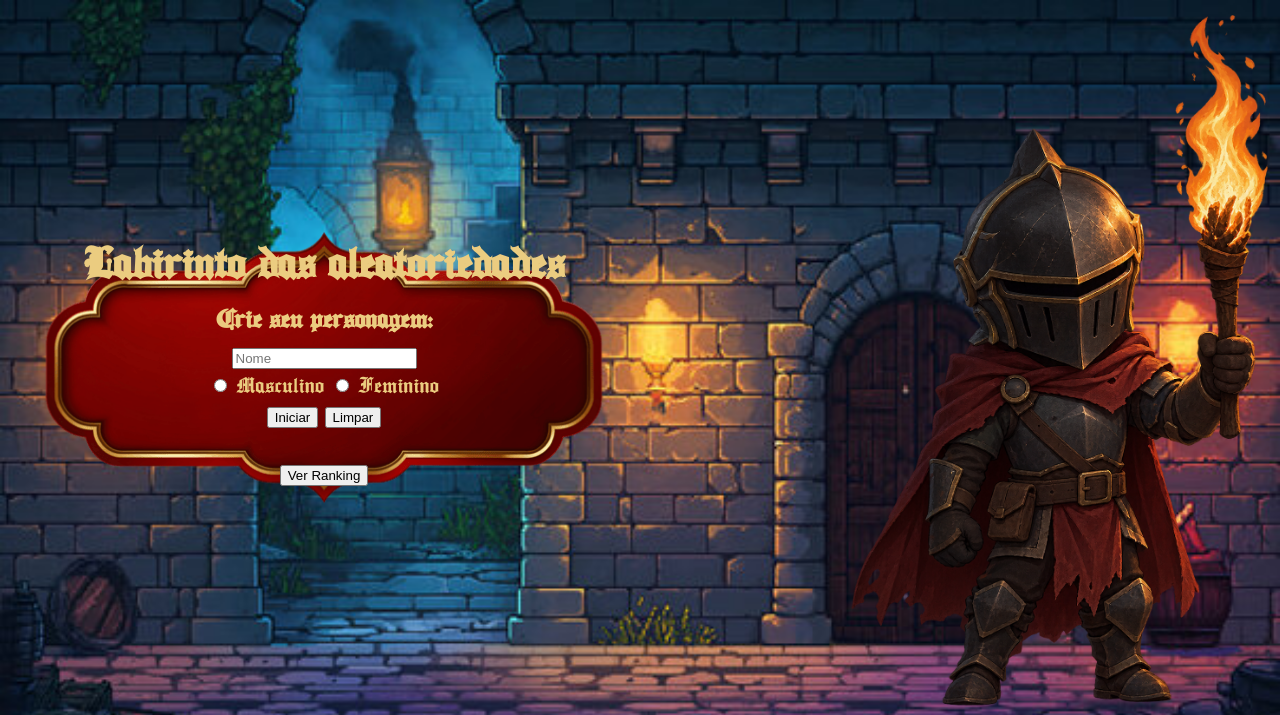
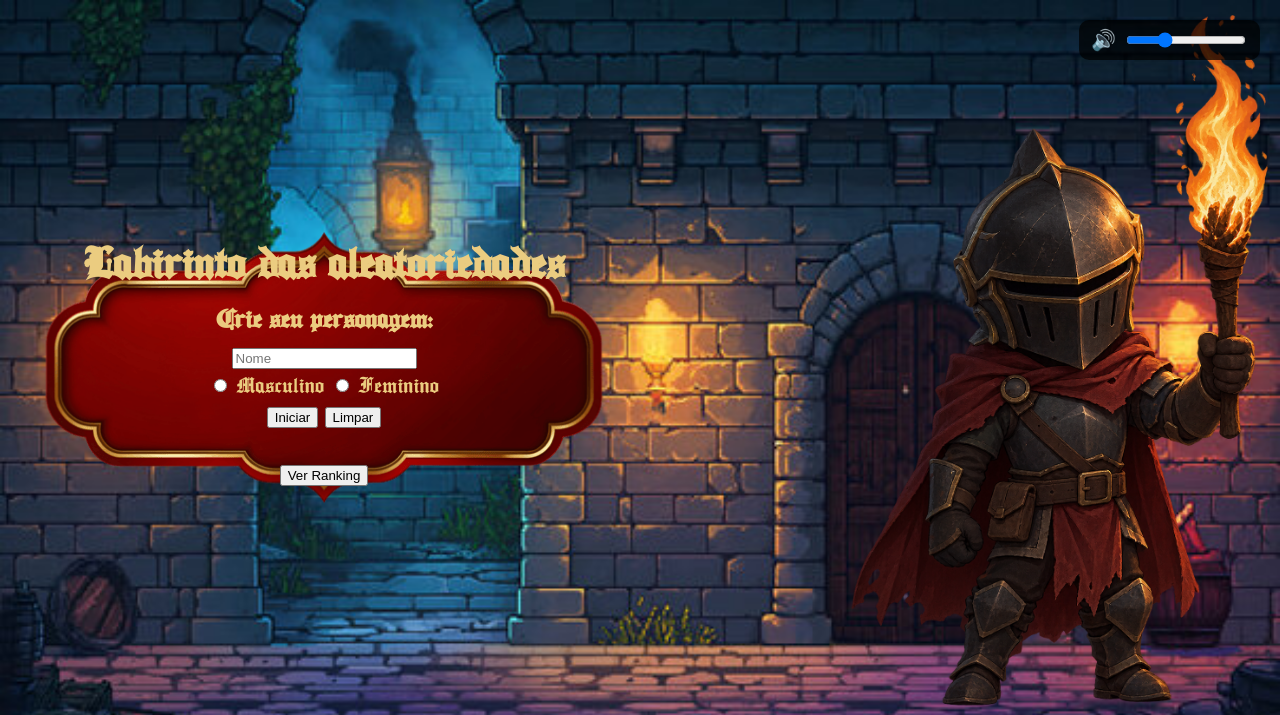
Before and after one commit to Blackine-1/ProjetoAW2, a PHP site: page / in a window 1280 px wide. Shown: the top 715 px of the page. Run offline with PHP 8.4, Linux system fonts and the light colour scheme.

Commit message:
pequenos ajustes

```diff
--- /dev/null
+++ b/css/musica.css
@@ -0,0 +1,31 @@
+#controle-musica {
+    position: fixed;
+    top: 20px;
+    right: 20px;
+    display: flex;
+    align-items: center;
+    gap: 8px;
+    padding: 8px 12px;
+    background: rgba(0, 0, 0, 0.7);
+    border-radius: 10px;
+    z-index: 9999;
+}
+
+#icone-volume {
+    font-size: 20px;
+}
+
+#volume-musica {
+    width: 120px;
+    cursor: pointer;
+}
+
+html,
+body {
+    scrollbar-width: none;
+}
+
+html::-webkit-scrollbar,
+body::-webkit-scrollbar {
+    display: none;
+}
--- a/index.php
+++ b/index.php
@@ -37,6 +37,7 @@ if($_SERVER['REQUEST_METHOD'] == "POST"){
     <script src="js/musica.js"></script>
     <title>Labirinto</title>
     <link rel="stylesheet" href="css/index.css">
+    <link rel="stylesheet" href="css/musica.css">
 </head>
 
 <body>
--- a/labirinto.php
+++ b/labirinto.php
@@ -124,7 +124,7 @@ if (
     <title>Labirinto</title>
 
     <link rel="stylesheet" href="css/labirinto.css">
-
+    <link rel="stylesheet" href="css/musica.css">
     <link rel="stylesheet" href="css/inventario.css">
 
 </head>
--- a/salas/SalaBau.php
+++ b/salas/SalaBau.php
@@ -145,6 +145,7 @@ if (
 
     <meta name="viewport" content="width=device-width, initial-scale=1.0">
     <script src="../js/musica.js"></script>
+    <link rel="stylesheet" href="../css/musica.css">
     <?php if ($vitoria) { ?>
 
         <meta http-equiv="refresh" content="2;url=../labirinto.php">
--- a/salas/armadilha.php
+++ b/salas/armadilha.php
@@ -121,7 +121,7 @@ if ($vitoria) {
     <meta name="viewport" content="width=device-width, initial-scale=1.0">
     <script src="../js/musica.js"></script>
     <link rel="stylesheet" href="../css/armadilha.css">
-
+    <link rel="stylesheet" href="../css/musica.css">
     <?php if ($derrotado) { ?>
 
         <meta http-equiv="refresh" content="2;url=../index.php">
--- a/salas/boss.php
+++ b/salas/boss.php
@@ -272,7 +272,7 @@ if (
     <meta name="viewport" content="width=device-width, initial-scale=1.0">
     <script src="../js/musica.js"></script>
     <link rel="stylesheet" href="../css/combate.css">
-
+    <link rel="stylesheet" href="../css/musica.css">
     <link rel="stylesheet" href="../css/inventario.css">
 
     <script src="../js/combate.js"></script>
--- a/salas/combate.php
+++ b/salas/combate.php
@@ -343,7 +343,7 @@ if (
     <link rel="stylesheet" href="../css/combate.css">
     <script src="../js/musica.js"></script>
     <link rel="stylesheet" href="../css/inventario.css">
-
+    <link rel="stylesheet" href="../css/musica.css">
     <script src="../js/combate.js"></script>
 
     <?php if ($redirecionar) { ?>
--- a/salas/sala.php
+++ b/salas/sala.php
@@ -38,7 +38,7 @@ if (
     <meta charset="UTF-8">
     <script src="../js/musica.js"></script>
     <meta name="viewport" content="width=device-width, initial-scale=1.0">
-
+    <link rel="stylesheet" href="../css/musica.css">
     <link rel="stylesheet" href="../css/sala.css">
 
     <title>Final</title>
```
Also changed, not shown: css/inventario.css (+17 -9 lines), css/ranking.css (+10 -0 lines), js/musica.js (+65 -2 lines), css/armadilha.css (line endings or trailing spaces), css/combate.css (line endings or trailing spaces), css/index.css (line endings or trailing spaces), css/labirinto.css (line endings or trailing spaces).
